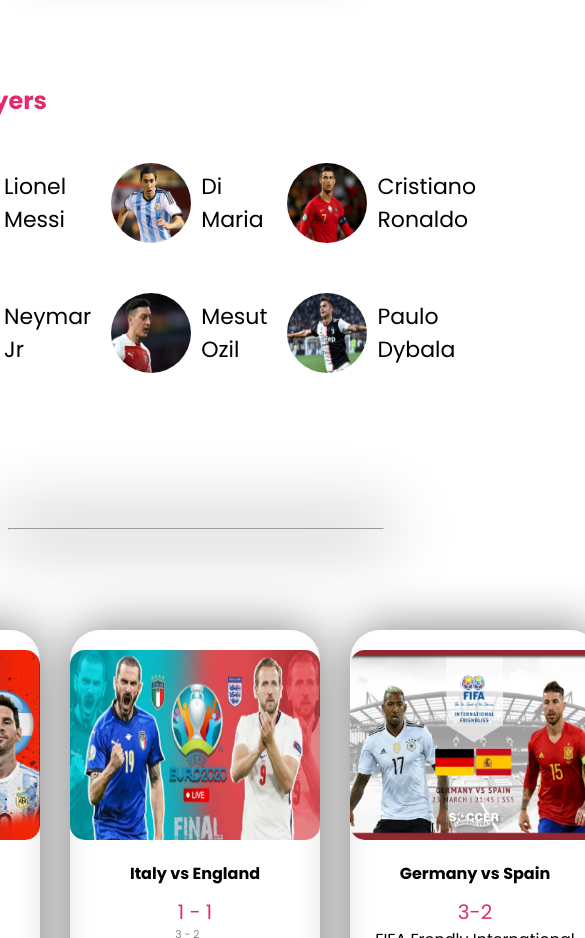
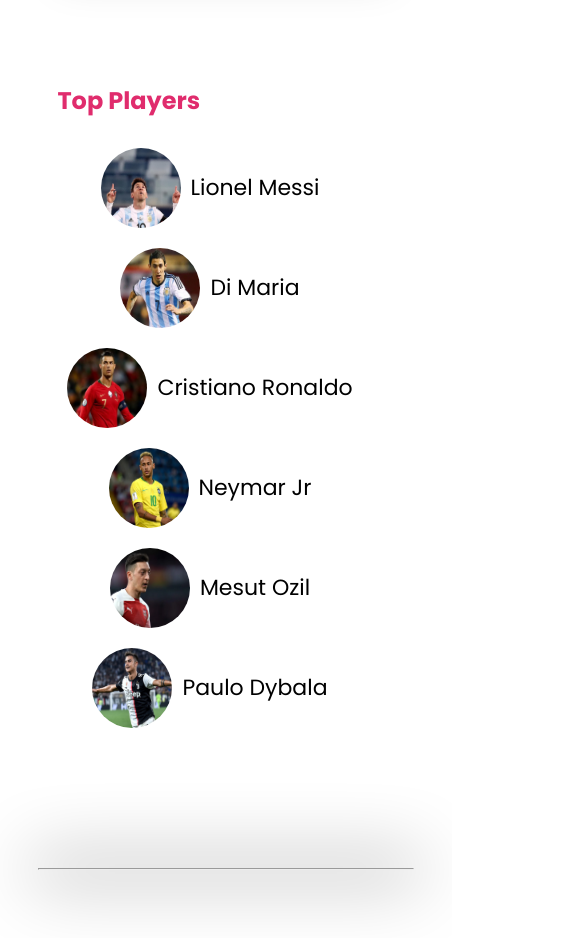
Before and after one commit to samkabir/Responsive-Football, a plain HTML site: page index.html in a window 390 px wide. Shown: the part 7240-8178 px from the top of the page, 585 px wide, since content can reach past the window. Drawn offline with Linux system fonts and the light colour scheme.

Commit message:
Did the mobile query part

```diff
--- a/styles/style.css
+++ b/styles/style.css
@@ -235,11 +235,26 @@ header:hover .banner-img img{
 @media only screen and (max-width:688px) {
     .container{
         width: 100%;
+        display: flex;
+        flex-direction: column;
+        align-items: center;
+        justify-content: center;
+        align-content: center;
+        margin-left: 30px;
+    }
+    body{
+        display: flex;
+        flex-direction: column;
+        align-items: center;
+        justify-content: center;
+        align-content: center;
     }
     header{
         width: 100%;
         display: flex;
         flex-direction: column;
+        align-items: center;
+        justify-content: center;
         align-content: center;
     }
     .banner-title h1{
@@ -252,6 +267,11 @@ header:hover .banner-img img{
     }
     .article12{
         grid-template-columns: repeat(1, 1fr);
+        display: flex;
+        flex-direction: column;
+        align-items: center;
+        justify-content: center;
+        align-content: center;
     }
     .football img{
         width: 75%;
@@ -261,4 +281,27 @@ header:hover .banner-img img{
     .footer-main{
         margin-bottom: 169px;
     }
+    .top-players{
+        margin-bottom: 30px;
+    }
+    .players{
+        display: grid;
+        grid-template-columns: repeat(1, 1fr);
+        display: flex;
+        flex-direction: column;
+        align-items: center;
+        justify-content: center;
+        align-content: center;
+    }
+    .matches{
+        display: flex;
+        flex-direction: column;
+        align-items: center;
+        justify-content: center;
+        align-content: center;
+        box-shadow: 0px 0px 50px 1px grey;
+        margin-bottom: 20px;
+        padding-top: 20px;
+        border-radius: 30px;
+    }
 }
```
